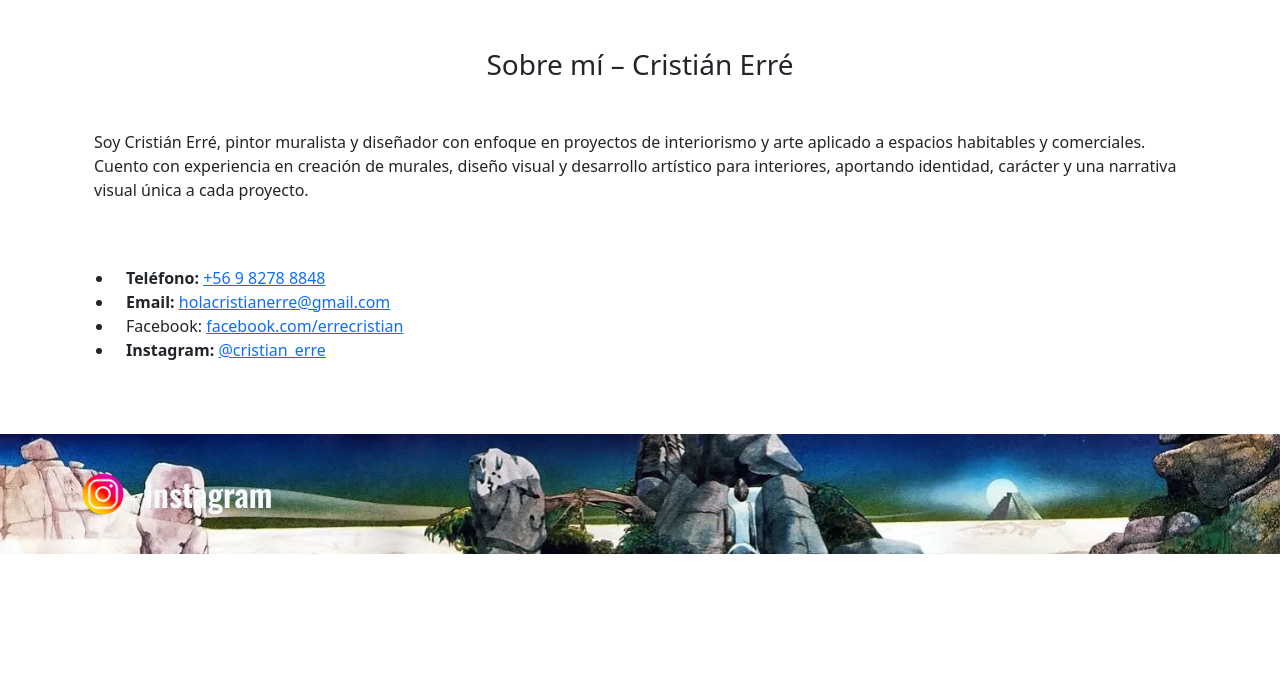
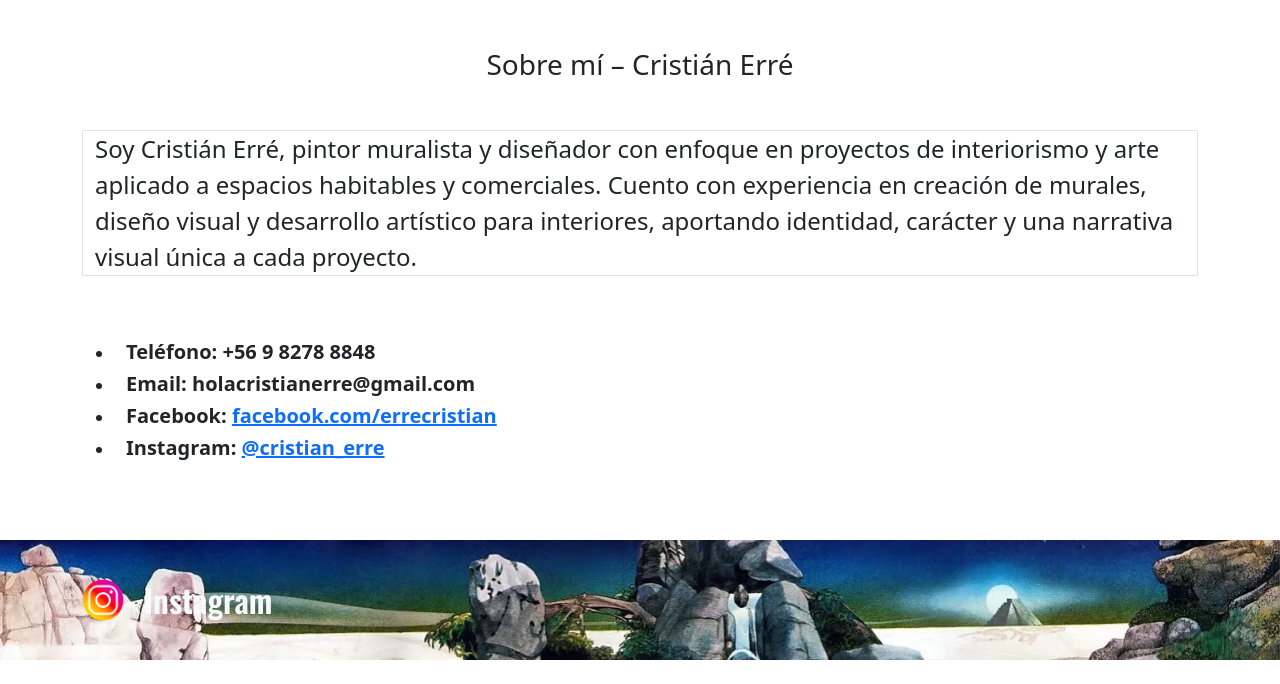
Before and after one commit to FrappuccinoIc/pagina_obras, a Django app: page /info/ in a window 1280 px wide. Shown: the part 116-800 px from the top of the page. Run offline with Django 4.2, Linux system fonts and the light colour scheme.

Commit message:
Estilizado por continuar de información

```diff
--- a/core/templates/core/info.html
+++ b/core/templates/core/info.html
@@ -8,16 +8,16 @@
    </article>
 
    <article class="mb-5 d-flex-column row justify-content-start text-start">
-    <p>Soy Cristián Erré, pintor muralista y diseñador con enfoque en proyectos de interiorismo y arte aplicado a espacios habitables y comerciales.
+    <p class="fs-4 border border-round round ">Soy Cristián Erré, pintor muralista y diseñador con enfoque en proyectos de interiorismo y arte aplicado a espacios habitables y comerciales.
     Cuento con experiencia en creación de murales, diseño visual y desarrollo artístico para interiores,
     aportando identidad, carácter y una narrativa visual única a cada proyecto.
     </p>
     </article>
     <ul class="mb-5 d-flex-column row justify-content-start text-start  ">
-      <li><strong>Teléfono:</strong> <a href="tel:+56982788848">+56 9 8278 8848</a></li>
-      <li><strong>Email:</strong> <a href="mailto:holacristianerre@gmail.com">holacristianerre@gmail.com</a></li>
-      <li><s\trong>Facebook:</strong> <a href="www.facebook.com/errecristian" target="_blank">facebook.com/errecristian</a></li>
-      <li><strong>Instagram:</strong> <a href="www.instagram.com/cristian_erre/" target="_blank">@cristian_erre</a></li>
+      <li><h4 class="fs-5 fw-bold">Teléfono: +56 9 8278 8848</h4></li>
+      <li><h4 class="fs-5 fw-bold">Email: holacristianerre@gmail.com</h4></li>
+      <li><h4 class="fs-5 fw-bold">Facebook: <a href="https://www.facebook.com/errecristian" target="_blank">facebook.com/errecristian</a></h4></li>
+      <li><h4 class="fs-5 fw-bold">Instagram: <a href="https://www.instagram.com/cristian_erre" target="_blank">@cristian_erre</a></h4></li>
    </ul>
 
 </section>
--- a/pagina_obras/urls.py
+++ b/pagina_obras/urls.py
@@ -8,7 +8,7 @@ urlpatterns = [
     path('', views.home, name = 'home'),
     path('catalogo/', include("catalogo.urls")),
     path('carrito/', include("checkout.urls")),
-    path('', include("usuarios.urls")),
+    path('usuarios/', include("usuarios.urls")),
     path('info/', views.info, name = "info"),
     path('pedidos/', views.pedidos, name = "pedidos"),
     path('admin/', admin.site.urls),
```
Also changed, not shown: db.sqlite3.
